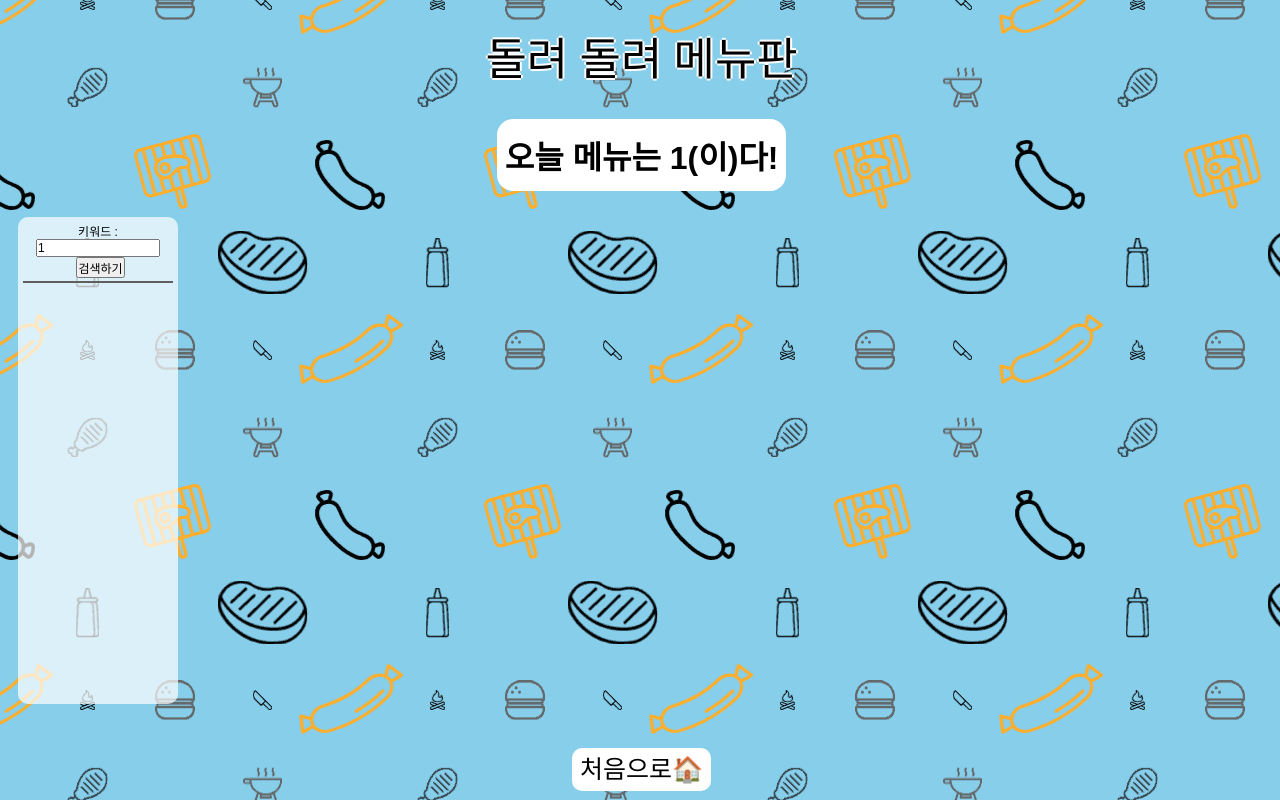
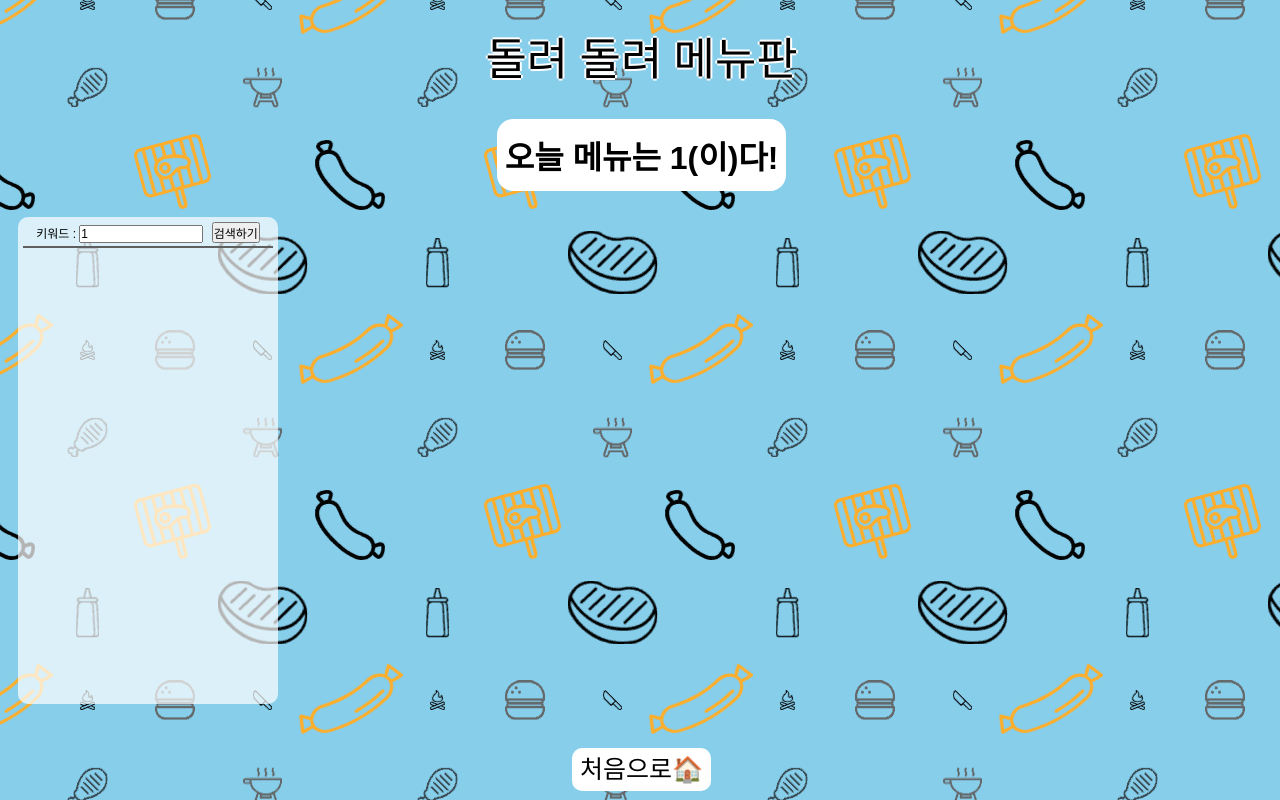
Before and after one commit to hildakim/food_roulette, a Django app: page /map/1 in a window 1280 px wide. Run offline with Django 3.2, Linux system fonts and the light colour scheme; some libraries are stand-ins or nearby versions; some web fonts are replaced.

Commit message:
Update map.css
- 모바일 기기로 봤을때만 지도의 리스트 width가 150px이 되도록 수정

```diff
--- a/roulette/static/css/map.css
+++ b/roulette/static/css/map.css
@@ -70,7 +70,7 @@
   top: 0;
   left: 0;
   bottom: 0;
-  width: 150px;
+  width: 250px;
   margin: 10px 0 30px 10px;
   padding: 5px;
   overflow-y: auto;
@@ -206,4 +206,7 @@
     width: 20rem;
     height: 2rem;
   }
+  #menu_wrap{
+    width: 150px;
+  }
 }
```
